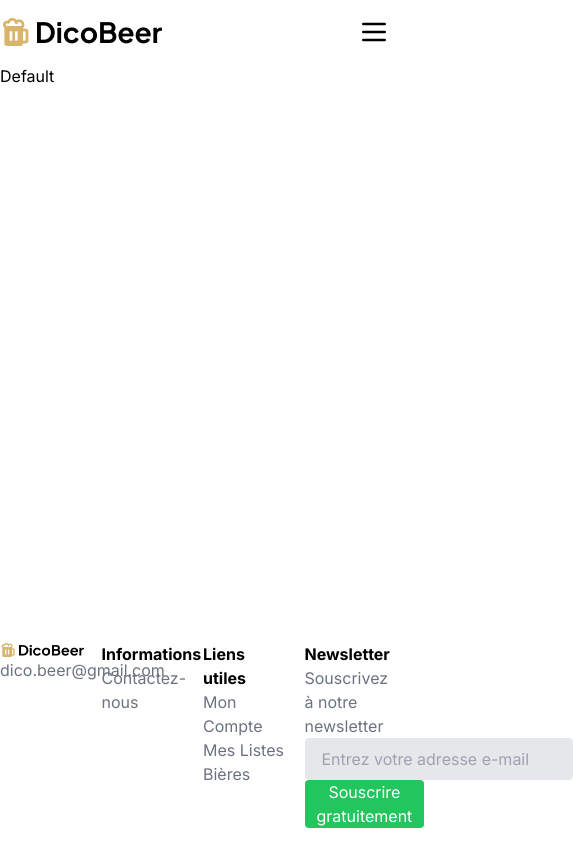
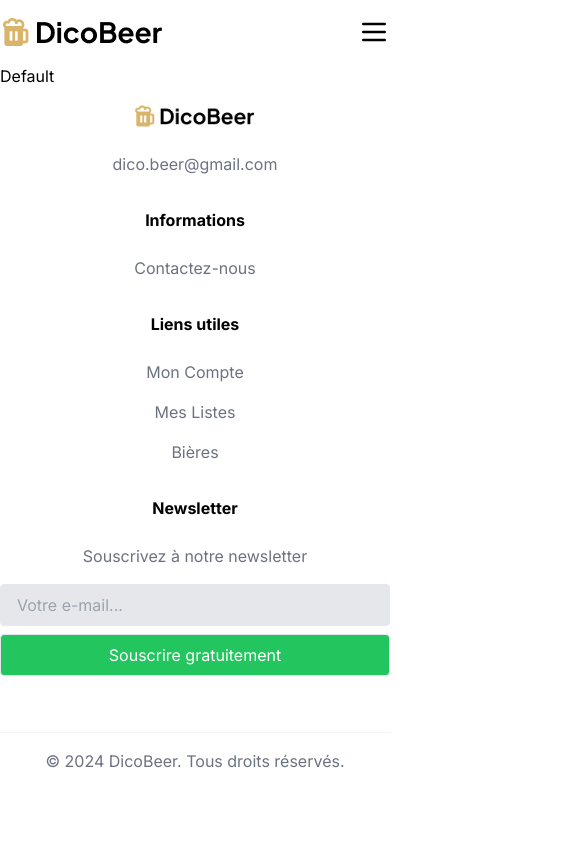
Before and after one commit to lege0053/DicoBeer, a Next.js app in the folder front/: page / in a window 390 px wide. Shown: the whole page, 573 px wide, since content can reach past the window. Built offline with nearby package versions, Linux system fonts and the light colour scheme.

Commit message:
fix: responsive de la footbar

```diff
--- a/front/src/app/components/Footbar.tsx
+++ b/front/src/app/components/Footbar.tsx
@@ -1,47 +1,54 @@
-import React from 'react'
+import React from 'react';
 
 const Footbar = () => {
   return (
-    <footer className="py-4 absolute bottom-0 w-full">
-    <div className="container mx-auto grid grid-cols-4 gap-4">
+    <footer className="py-4 sm:py-8 md:py-12 lg:py-16 xl:py-20">
+      <div className="container mx-auto">
+        <div className="grid grid-cols-1 sm:grid-cols-2 md:grid-cols-4 gap-8 sm:justify-start">
           {/* DicoBeer */}
-        <div className="col-span-1">
-        <div className="flex items-center">
-            <img src="/dicobeer-logo.png" alt="DicoBeer Logo" />
+          <div className="w-full sm:auto md:auto lg:auto xl:auto">
+            <div className="flex items-center mb-6 justify-center sm:justify-start">
+              <img src="/dicobeer-logo.png" alt="DicoBeer Logo" className='h-6' />
             </div>
-        <p className="text-gray-500">dico.beer@gmail.com</p>
+            <p className="text-gray-500 text-center sm:text-left">dico.beer@gmail.com</p>
           </div>
 
           {/* Informations */}
-        <div className="col-span-1">
-        <p className="font-bold">Informations</p>
+          <div className="w-full sm:auto md:auto lg:auto xl:auto">
+            <p className="font-bold mb-6 text-center sm:text-left">Informations</p>
+            <div className="text-center sm:text-left">
               <a href="contact" className="text-gray-500">Contactez-nous</a>
+            </div>
           </div>
 
           {/* Liens utiles */}
-        <div className="col-span-1">
-        <p className="font-bold">Liens utiles</p>
-        <ul>
+          <div className="w-full sm:auto md:auto lg:auto xl:auto">
+            <p className="font-bold mb-6 text-center sm:text-left">Liens utiles</p>
+            <ul className="text-center sm:text-left">
               <li><a href="profil" className="text-gray-500">Mon Compte</a></li>
-            <li><a href="lists" className="text-gray-500">Mes Listes</a></li>
-            <li><a href="bieres" className="text-gray-500">Bières</a></li>
+              <li className='mt-4'><a href="lists" className="text-gray-500">Mes Listes</a></li>
+              <li className='mt-4'><a href="bieres" className="text-gray-500">Bières</a></li>
             </ul>
           </div>
 
           {/* Newsletter */}
-        <div className="col-span-1">
-        <div>
+          <div className="w-full sm:auto md:auto lg:auto xl:auto">
+            <div className="mb-4 md:mb-0 text-center sm:text-left">
               <p className="font-bold">Newsletter</p>
-            <p className="text-md text-gray-500">Souscrivez à notre newsletter</p>
-        </div>
-        <div>
-            <input type="email" placeholder="Entrez votre adresse e-mail" className="bg-gray-200 border rounded py-2 px-4" />
-            <button className="bg-green-500 text-white px-3 rounded">Souscrire gratuitement</button>
+              <p className="text-md text-gray-500 mt-6">Souscrivez à notre newsletter</p>
+              <div className="flex flex-col">
+                  <input type="email" placeholder="Votre e-mail..." className="flex-1 bg-gray-200 border rounded py-2 px-4 mt-4 focus:outline-none" />
+                  <button className="bg-green-500 text-white border rounded py-2 px-4 mt-2">Souscrire gratuitement</button>
               </div>
             </div>
+          </div>
+        </div>
+        <br/>
+        <hr className="my-4 border-gray-100" />
+        <div className="text-center text-gray-500">© 2024 DicoBeer. Tous droits réservés.</div>
       </div>
     </footer>
   );
 };
 
-export default Footbar
+export default Footbar;
```
Lines whose indentation alone changed are shown as unchanged.
